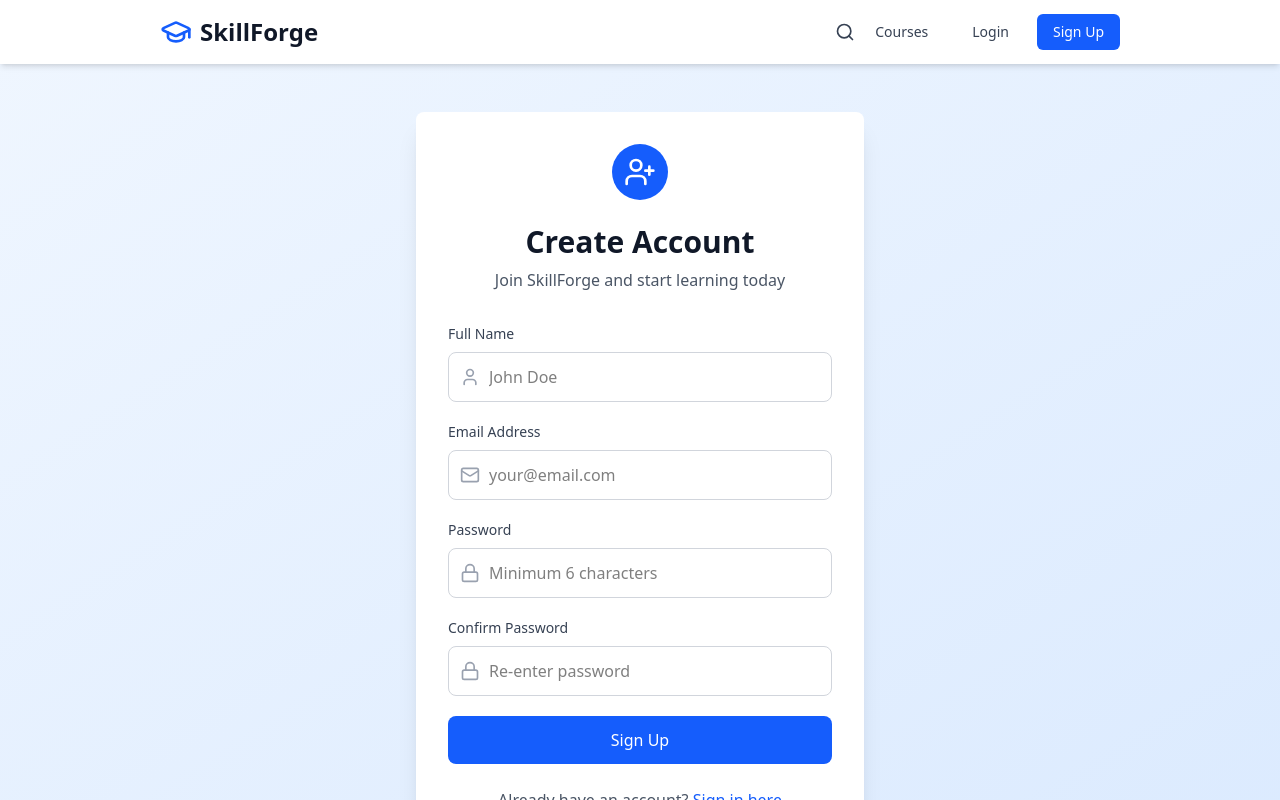
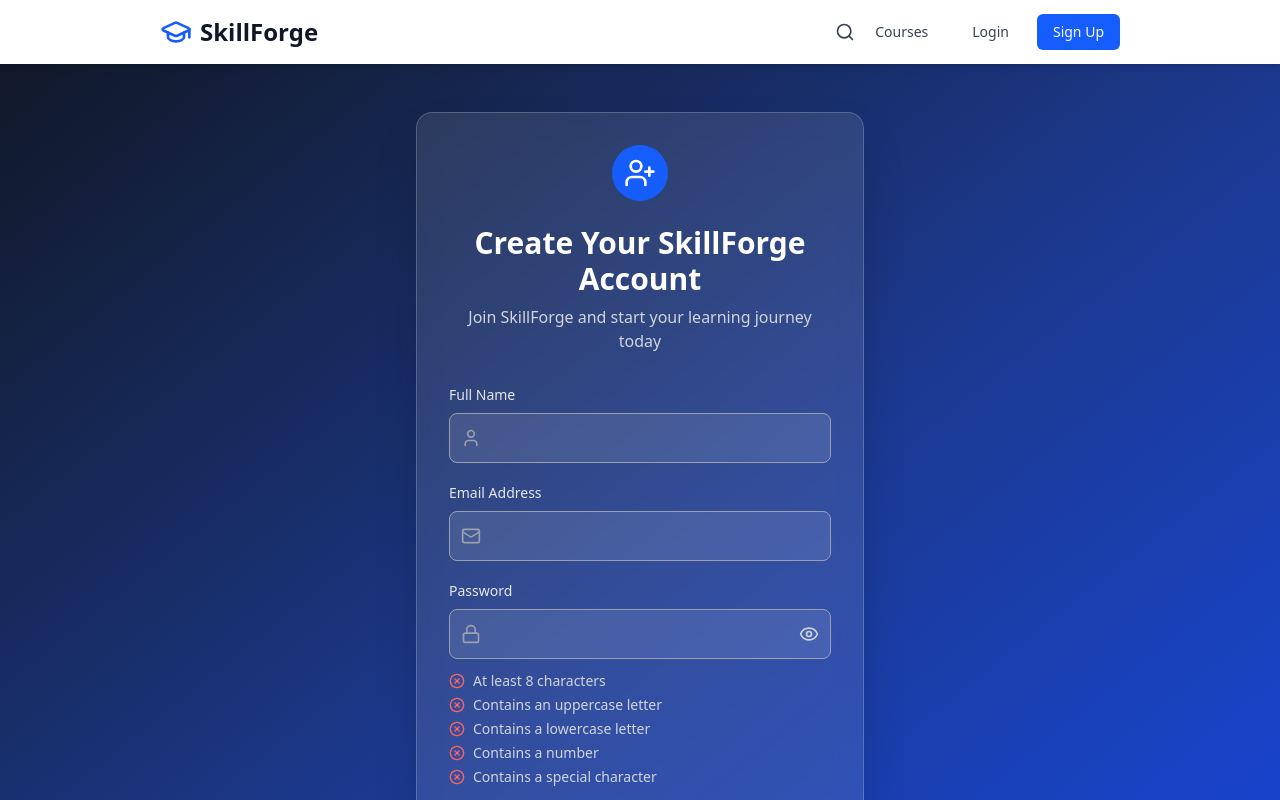
Before and after one commit to AntolTECHS/SkillForge, a React (Vite) app in the folder client/: page /register in a window 1280 px wide. Shown: the top 800 px of the page. Built offline with nearby package versions, Linux system fonts and the light colour scheme; no server answers.

Commit message:
updated register and login page

```diff
--- a/client/src/pages/Login.jsx
+++ b/client/src/pages/Login.jsx
@@ -1,11 +1,12 @@
 import { useState } from "react";
 import { useNavigate, useLocation } from "react-router-dom";
 import { useAuth } from "../context/AuthContext";
-import { Mail, Lock, LogIn, AlertCircle } from "lucide-react";
+import { Mail, Lock, LogIn, AlertCircle, Eye, EyeOff } from "lucide-react";
 
 const Login = () => {
   const [email, setEmail] = useState("");
   const [password, setPassword] = useState("");
+  const [showPassword, setShowPassword] = useState(false);
   const [error, setError] = useState("");
   const [loading, setLoading] = useState(false);
 
@@ -24,14 +25,20 @@ const Login = () => {
 
     try {
       setLoading(true);
-
-      // ✅ Use login() from AuthContext (no direct axios call)
       const res = await login(email, password);
-      const user = res?.user || res; // handle both possible shapes
+      const user = res?.user || res;
 
       // 🔹 Handle first-time login (for instructors/admins)
       if (res?.firstLogin) {
         navigate("/change-password", { state: { email: user.email } });
+        return;
+      }
+
+      // 🔹 Handle redirect after login (if redirected from ProtectedRoute)
+      const redirectTo = location.state?.from || null;
+
+      if (redirectTo) {
+        navigate(redirectTo);
         return;
       }
 
@@ -47,29 +54,29 @@ const Login = () => {
   };
 
   return (
-    <div className="min-h-screen bg-gradient-to-br from-blue-50 to-blue-100 flex items-center justify-center px-4 py-12">
-      <div className="max-w-md w-full bg-white rounded-lg shadow-xl p-8">
+    <div className="min-h-screen bg-gradient-to-br from-gray-900 via-blue-900 to-blue-700 flex items-center justify-center px-4 py-12">
+      <div className="max-w-md w-full bg-white/10 backdrop-blur-md border border-white/20 rounded-2xl shadow-2xl p-8">
         <div className="flex justify-center mb-6">
           <div className="bg-blue-600 p-3 rounded-full">
             <LogIn className="w-8 h-8 text-white" />
           </div>
         </div>
 
-        <h2 className="text-2xl font-bold text-center text-gray-900 mb-2">
-          Welcome Back
+        <h2 className="text-3xl font-bold text-center text-white mb-2">
+          Welcome Back to SkillForge
         </h2>
-        <p className="text-center text-gray-600 mb-8">
-          Sign in to access your account
+        <p className="text-center text-gray-300 mb-8">
+          Sign in to continue your learning journey
         </p>
 
-        {/* ✅ success message if redirected from password change */}
+        {/* ✅ Success message */}
         {location.state?.message && (
-          <div className="bg-green-50 border border-green-200 text-green-700 px-4 py-3 rounded-lg mb-6 text-sm">
+          <div className="bg-green-100 border border-green-300 text-green-700 px-4 py-3 rounded-lg mb-6 text-sm">
             {location.state.message}
           </div>
         )}
 
-        {/* 🔴 error display */}
+        {/* 🔴 Error message */}
         {error && (
           <div className="bg-red-50 border border-red-200 text-red-700 px-4 py-3 rounded-lg mb-6 flex items-center">
             <AlertCircle className="w-5 h-5 mr-2 flex-shrink-0" />
@@ -82,9 +89,9 @@ const Login = () => {
           <div>
             <label
               htmlFor="email"
-              className="block text-sm font-medium text-gray-700 mb-2"
+              className="block text-sm font-medium text-gray-200 mb-2"
             >
-              Email address
+              Email Address
             </label>
             <div className="relative">
               <Mail className="absolute left-3 top-1/2 transform -translate-y-1/2 w-5 h-5 text-gray-400" />
@@ -94,8 +101,7 @@ const Login = () => {
                 autoComplete="email"
                 value={email}
                 onChange={(e) => setEmail(e.target.value)}
-                className="w-full pl-10 pr-4 py-3 border border-gray-300 rounded-lg focus:ring-2 focus:ring-blue-500 focus:border-transparent transition"
-                placeholder="you@example.com"
+                className="w-full pl-10 pr-4 py-3 bg-white/10 text-white border border-gray-400 rounded-lg focus:ring-2 focus:ring-blue-500 focus:border-transparent transition"
                 disabled={loading}
               />
             </div>
@@ -105,7 +111,7 @@ const Login = () => {
           <div>
             <label
               htmlFor="password"
-              className="block text-sm font-medium text-gray-700 mb-2"
+              className="block text-sm font-medium text-gray-200 mb-2"
             >
               Password
             </label>
@@ -113,31 +119,42 @@ const Login = () => {
               <Lock className="absolute left-3 top-1/2 transform -translate-y-1/2 w-5 h-5 text-gray-400" />
               <input
                 id="password"
-                type="password"
+                type={showPassword ? "text" : "password"}
                 autoComplete="current-password"
                 value={password}
                 onChange={(e) => setPassword(e.target.value)}
-                className="w-full pl-10 pr-4 py-3 border border-gray-300 rounded-lg focus:ring-2 focus:ring-blue-500 focus:border-transparent transition"
-                placeholder="Enter your password"
+                className="w-full pl-10 pr-10 py-3 bg-white/10 text-white border border-gray-400 rounded-lg focus:ring-2 focus:ring-blue-500 focus:border-transparent transition"
                 disabled={loading}
               />
+              <button
+                type="button"
+                onClick={() => setShowPassword(!showPassword)}
+                className="absolute right-3 top-1/2 transform -translate-y-1/2 text-gray-300 hover:text-white"
+              >
+                {showPassword ? (
+                  <EyeOff className="w-5 h-5" />
+                ) : (
+                  <Eye className="w-5 h-5" />
+                )}
+              </button>
             </div>
           </div>
 
+          {/* SIGN IN BUTTON */}
           <button
             type="submit"
             disabled={loading}
-            className="w-full bg-blue-600 text-white py-3 px-4 rounded-lg hover:bg-blue-700 transition-colors font-medium disabled:bg-blue-400 disabled:cursor-not-allowed"
+            className="w-full bg-blue-600 text-white py-3 px-4 rounded-lg hover:bg-blue-700 transition-colors font-semibold disabled:bg-blue-400 disabled:cursor-not-allowed shadow-md"
           >
             {loading ? "Signing in..." : "Sign in"}
           </button>
         </form>
 
-        <p className="text-center text-sm text-gray-600 mt-6">
+        <p className="text-center text-sm text-gray-300 mt-6">
           Don’t have an account?{" "}
           <span
             onClick={() => navigate("/register")}
-            className="text-blue-600 hover:underline cursor-pointer"
+            className="text-blue-400 hover:underline cursor-pointer font-medium"
           >
             Register
           </span>
--- a/client/src/pages/Register.jsx
+++ b/client/src/pages/Register.jsx
@@ -1,22 +1,34 @@
-import { useState } from 'react';
-import { Link, useNavigate, useLocation } from 'react-router-dom';
-import { useAuth } from '../context/AuthContext';
-import { UserPlus, Mail, Lock, User, AlertCircle } from 'lucide-react';
+import { useState } from "react";
+import { Link, useNavigate, useLocation } from "react-router-dom";
+import { useAuth } from "../context/AuthContext";
+import {
+  UserPlus,
+  Mail,
+  Lock,
+  User,
+  AlertCircle,
+  Eye,
+  EyeOff,
+  CheckCircle,
+  XCircle,
+} from "lucide-react";
 
 const Register = () => {
   const [formData, setFormData] = useState({
-    name: '',
-    email: '',
-    password: '',
-    confirmPassword: '',
+    name: "",
+    email: "",
+    password: "",
+    confirmPassword: "",
   });
-  const [error, setError] = useState('');
+  const [showPassword, setShowPassword] = useState(false);
+  const [showConfirm, setShowConfirm] = useState(false);
+  const [error, setError] = useState("");
   const [loading, setLoading] = useState(false);
 
   const { register } = useAuth();
   const navigate = useNavigate();
   const location = useLocation();
-  const redirectTo = location.state?.redirectTo || null; // e.g. /course/:id
+  const redirectTo = location.state?.redirectTo || null;
 
   const handleChange = (e) => {
     setFormData({
@@ -25,68 +37,80 @@ const Register = () => {
     });
   };
 
+  const isStrongPassword = (password) => {
+    const minLength = /.{8,}/;
+    const upper = /[A-Z]/;
+    const lower = /[a-z]/;
+    const number = /\d/;
+    const special = /[!@#$%^&*(),.?":{}|<>]/;
+    return (
+      minLength.test(password) &&
+      upper.test(password) &&
+      lower.test(password) &&
+      number.test(password) &&
+      special.test(password)
+    );
+  };
+
   const handleSubmit = async (e) => {
     e.preventDefault();
-    setError('');
+    setError("");
 
     if (!formData.name || !formData.email || !formData.password || !formData.confirmPassword) {
-      setError('Please fill in all fields');
+      setError("Please fill in all fields");
       return;
     }
 
     if (formData.password !== formData.confirmPassword) {
-      setError('Passwords do not match');
+      setError("Passwords do not match");
       return;
     }
 
-    if (formData.password.length < 6) {
-      setError('Password must be at least 6 characters long');
+    if (!isStrongPassword(formData.password)) {
+      setError(
+        "Password must include at least 8 characters, one uppercase, one lowercase, one number, and one special character"
+      );
       return;
     }
 
     try {
       setLoading(true);
       const res = await register(formData.name, formData.email, formData.password);
-
-      // register() from AuthContext returns response.data which should contain { token, user }
       const createdUser = res?.user || null;
 
-      // If redirectTo exists (user clicked a course and was sent to register), go there
       if (redirectTo) {
         navigate(redirectTo);
         return;
       }
 
-      // Otherwise, role-based routing
-      if (createdUser?.role === 'admin' || createdUser?.isAdmin) {
-        navigate('/admin');
-      } else if (createdUser?.role === 'student') {
-        navigate('/dashboard');
+      if (createdUser?.role === "admin" || createdUser?.isAdmin) {
+        navigate("/admin");
+      } else if (createdUser?.role === "student") {
+        navigate("/dashboard");
       } else {
-        navigate('/');
+        navigate("/");
       }
     } catch (err) {
-      setError(err.response?.data?.message || 'Registration failed. Please try again.');
+      setError(err.response?.data?.message || "Registration failed. Please try again.");
     } finally {
       setLoading(false);
     }
   };
 
   return (
-    <div className="min-h-screen bg-gradient-to-br from-blue-50 to-blue-100 flex items-center justify-center px-4 py-12">
-      <div className="max-w-md w-full">
-        <div className="bg-white rounded-lg shadow-xl p-8">
+    <div className="min-h-screen bg-gradient-to-br from-gray-900 via-blue-900 to-blue-700 flex items-center justify-center px-4 py-12">
+      <div className="max-w-md w-full bg-white/10 backdrop-blur-md border border-white/20 rounded-2xl shadow-2xl p-8">
         <div className="flex justify-center mb-6">
           <div className="bg-blue-600 p-3 rounded-full">
             <UserPlus className="w-8 h-8 text-white" />
           </div>
         </div>
 
-          <h2 className="text-3xl font-bold text-center text-gray-900 mb-2">
-            Create Account
+        <h2 className="text-3xl font-bold text-center text-white mb-2">
+          Create Your SkillForge Account
         </h2>
-          <p className="text-center text-gray-600 mb-8">
-            Join SkillForge and start learning today
+        <p className="text-center text-gray-300 mb-8">
+          Join SkillForge and start your learning journey today
         </p>
 
         {error && (
@@ -97,8 +121,9 @@ const Register = () => {
         )}
 
         <form onSubmit={handleSubmit} className="space-y-5">
+          {/* FULL NAME */}
           <div>
-              <label htmlFor="name" className="block text-sm font-medium text-gray-700 mb-2">
+            <label htmlFor="name" className="block text-sm font-medium text-gray-200 mb-2">
               Full Name
             </label>
             <div className="relative">
@@ -109,15 +134,15 @@ const Register = () => {
                 type="text"
                 value={formData.name}
                 onChange={handleChange}
-                  className="w-full pl-10 pr-4 py-3 border border-gray-300 rounded-lg focus:ring-2 focus:ring-blue-500 focus:border-transparent transition"
-                  placeholder="John Doe"
+                className="w-full pl-10 pr-4 py-3 bg-white/10 text-white border border-gray-400 rounded-lg focus:ring-2 focus:ring-blue-500 focus:border-transparent placeholder-gray-300 transition"
                 disabled={loading}
               />
             </div>
           </div>
 
+          {/* EMAIL */}
           <div>
-              <label htmlFor="email" className="block text-sm font-medium text-gray-700 mb-2">
+            <label htmlFor="email" className="block text-sm font-medium text-gray-200 mb-2">
               Email Address
             </label>
             <div className="relative">
@@ -128,15 +153,15 @@ const Register = () => {
                 type="email"
                 value={formData.email}
                 onChange={handleChange}
-                  className="w-full pl-10 pr-4 py-3 border border-gray-300 rounded-lg focus:ring-2 focus:ring-blue-500 focus:border-transparent transition"
-                  placeholder="your@email.com"
+                className="w-full pl-10 pr-4 py-3 bg-white/10 text-white border border-gray-400 rounded-lg focus:ring-2 focus:ring-blue-500 focus:border-transparent placeholder-gray-300 transition"
                 disabled={loading}
               />
             </div>
           </div>
 
+          {/* PASSWORD */}
           <div>
-              <label htmlFor="password" className="block text-sm font-medium text-gray-700 mb-2">
+            <label htmlFor="password" className="block text-sm font-medium text-gray-200 mb-2">
               Password
             </label>
             <div className="relative">
@@ -144,18 +169,72 @@ const Register = () => {
               <input
                 id="password"
                 name="password"
-                  type="password"
+                type={showPassword ? "text" : "password"}
                 value={formData.password}
                 onChange={handleChange}
-                  className="w-full pl-10 pr-4 py-3 border border-gray-300 rounded-lg focus:ring-2 focus:ring-blue-500 focus:border-transparent transition"
-                  placeholder="Minimum 6 characters"
+                className="w-full pl-10 pr-10 py-3 bg-white/10 text-white border border-gray-400 rounded-lg focus:ring-2 focus:ring-blue-500 focus:border-transparent placeholder-gray-300 transition"
                 disabled={loading}
               />
+              <button
+                type="button"
+                onClick={() => setShowPassword(!showPassword)}
+                className="absolute right-3 top-1/2 transform -translate-y-1/2 text-gray-300 hover:text-white"
+              >
+                {showPassword ? <EyeOff className="w-5 h-5" /> : <Eye className="w-5 h-5" />}
+              </button>
+            </div>
+
+            {/* Password strength check */}
+            <div className="mt-3 space-y-1 text-sm text-gray-300">
+              <div className="flex items-center space-x-2">
+                {formData.password.length >= 8 ? (
+                  <CheckCircle className="w-4 h-4 text-green-400" />
+                ) : (
+                  <XCircle className="w-4 h-4 text-red-400" />
+                )}
+                <span>At least 8 characters</span>
+              </div>
+              <div className="flex items-center space-x-2">
+                {/[A-Z]/.test(formData.password) ? (
+                  <CheckCircle className="w-4 h-4 text-green-400" />
+                ) : (
+                  <XCircle className="w-4 h-4 text-red-400" />
+                )}
+                <span>Contains an uppercase letter</span>
+              </div>
+              <div className="flex items-center space-x-2">
+                {/[a-z]/.test(formData.password) ? (
+                  <CheckCircle className="w-4 h-4 text-green-400" />
+                ) : (
+                  <XCircle className="w-4 h-4 text-red-400" />
+                )}
+                <span>Contains a lowercase letter</span>
+              </div>
+              <div className="flex items-center space-x-2">
+                {/\d/.test(formData.password) ? (
+                  <CheckCircle className="w-4 h-4 text-green-400" />
+                ) : (
+                  <XCircle className="w-4 h-4 text-red-400" />
+                )}
+                <span>Contains a number</span>
+              </div>
+              <div className="flex items-center space-x-2">
+                {/[!@#$%^&*(),.?":{}|<>]/.test(formData.password) ? (
+                  <CheckCircle className="w-4 h-4 text-green-400" />
+                ) : (
+                  <XCircle className="w-4 h-4 text-red-400" />
+                )}
+                <span>Contains a special character</span>
+              </div>
             </div>
           </div>
 
+          {/* CONFIRM PASSWORD */}
           <div>
-              <label htmlFor="confirmPassword" className="block text-sm font-medium text-gray-700 mb-2">
+            <label
+              htmlFor="confirmPassword"
+              className="block text-sm font-medium text-gray-200 mb-2"
+            >
               Confirm Password
             </label>
             <div className="relative">
@@ -163,33 +242,39 @@ const Register = () => {
               <input
                 id="confirmPassword"
                 name="confirmPassword"
-                  type="password"
+                type={showConfirm ? "text" : "password"}
                 value={formData.confirmPassword}
                 onChange={handleChange}
-                  className="w-full pl-10 pr-4 py-3 border border-gray-300 rounded-lg focus:ring-2 focus:ring-blue-500 focus:border-transparent transition"
-                  placeholder="Re-enter password"
+                className="w-full pl-10 pr-10 py-3 bg-white/10 text-white border border-gray-400 rounded-lg focus:ring-2 focus:ring-blue-500 focus:border-transparent placeholder-gray-300 transition"
                 disabled={loading}
               />
+              <button
+                type="button"
+                onClick={() => setShowConfirm(!showConfirm)}
+                className="absolute right-3 top-1/2 transform -translate-y-1/2 text-gray-300 hover:text-white"
+              >
+                {showConfirm ? <EyeOff className="w-5 h-5" /> : <Eye className="w-5 h-5" />}
+              </button>
             </div>
           </div>
 
+          {/* SUBMIT */}
           <button
             type="submit"
             disabled={loading}
-              className="w-full bg-blue-600 text-white py-3 px-4 rounded-lg hover:bg-blue-700 transition-colors font-medium disabled:bg-blue-400 disabled:cursor-not-allowed"
+            className="w-full bg-blue-600 text-white py-3 px-4 rounded-lg hover:bg-blue-700 transition-colors font-semibold disabled:bg-blue-400 disabled:cursor-not-allowed shadow-md"
           >
-              {loading ? 'Creating account...' : 'Sign Up'}
+            {loading ? "Creating account..." : "Sign Up"}
           </button>
         </form>
 
-          <div className="mt-6 text-center">
-            <p className="text-gray-600">
-              Already have an account?{' '}
-              <Link to="/login" className="text-blue-600 hover:text-blue-700 font-medium">
+        <div className="mt-6 text-center text-gray-300">
+          <p>
+            Already have an account?{" "}
+            <Link to="/login" className="text-blue-400 hover:text-blue-300 font-medium">
               Sign in here
             </Link>
           </p>
-          </div>
         </div>
       </div>
     </div>
```
Also changed, not shown: 1 other file (tests, documents, lock files or other folders). Lines whose indentation alone changed are shown as unchanged.
